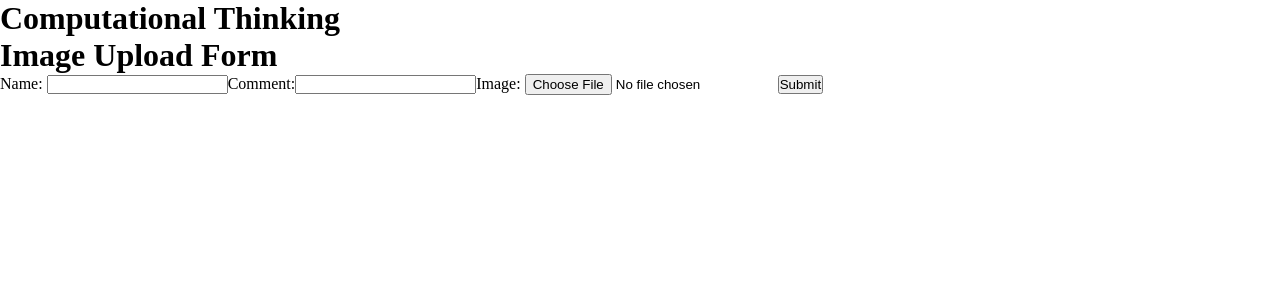
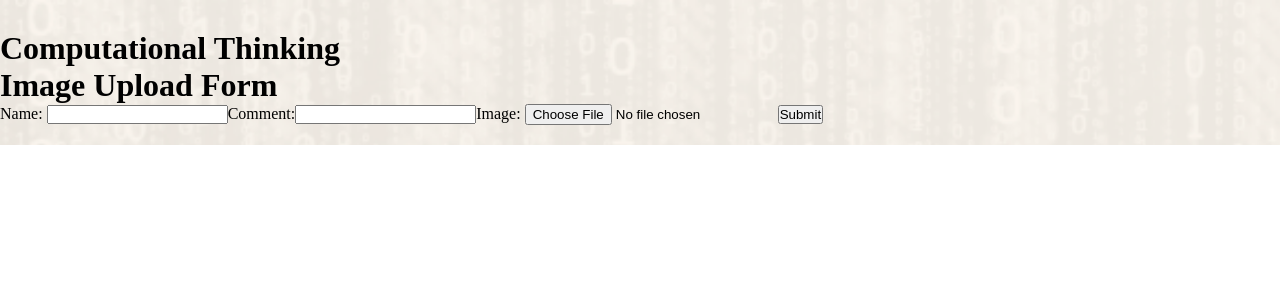
Before and after one commit to La-Sian/StudySnap, a React (Create React App) app: page /imageBoard in a window 1280 px wide. Shown: the top 300 px of the page. Built offline with nearby package versions, Linux system fonts and the light colour scheme.

Commit message:
added background and css style

```diff
--- a/src/components/ImageListItem/ImageListItem.css
+++ b/src/components/ImageListItem/ImageListItem.css
@@ -3,11 +3,14 @@
     flex-direction: column;
     margin: 20px auto;
     padding: 10px;
-    max-width: 300px;
+    max-width: 400px;
     border-radius: 5%;
     box-shadow: 5px 5px 10px #888888;
     font-family: Ariel, sans-serif;
     background-color: rgba(122, 184, 209, 0.6);
+  }
+  .image-container:last-child {
+    margin-bottom: 0; /* remove the bottom margin for the last child */
   }
 
   .name-form {
--- /dev/null
+++ b/src/pages/imageBoard.css
@@ -0,0 +1,12 @@
+.container {
+  background-image: url("./backgroundImg/backgroundImg.png");
+  background-size: cover;
+  background-attachment: fixed;
+  padding-bottom: 20px;
+  padding-top: 30px;
+}
+
+* {
+  margin: 0;
+  padding: 0;
+}
--- a/src/pages/imageBoard.js
+++ b/src/pages/imageBoard.js
@@ -1,7 +1,7 @@
 import React, { useState, useEffect } from "react";
 import ImagesList from '../components/ImageList/ImagesList';
 import ImageListItem from "../components/ImageListItem/ImageListItem";
-
+import "./imageBoard.css";
 
 const ImageBoard = () => {
   const [name, setName] = useState(""); // store the name of the user with handleNameChange function
@@ -90,7 +90,9 @@ const ImageBoard = () => {
 
 
   return (
-    <div>
+    <body>
+    <div className="container">
+
     <h1>Computational Thinking</h1>
     <h1>Image Upload Form</h1>
       <form onSubmit={handleSubmit}>
@@ -107,8 +109,9 @@ const ImageBoard = () => {
         <button type="submit">Submit</button>
         </form>
     <ImagesList post={posts}/>
+    </div>
+</body>
 
-    </div>
   );
 }
 
```
